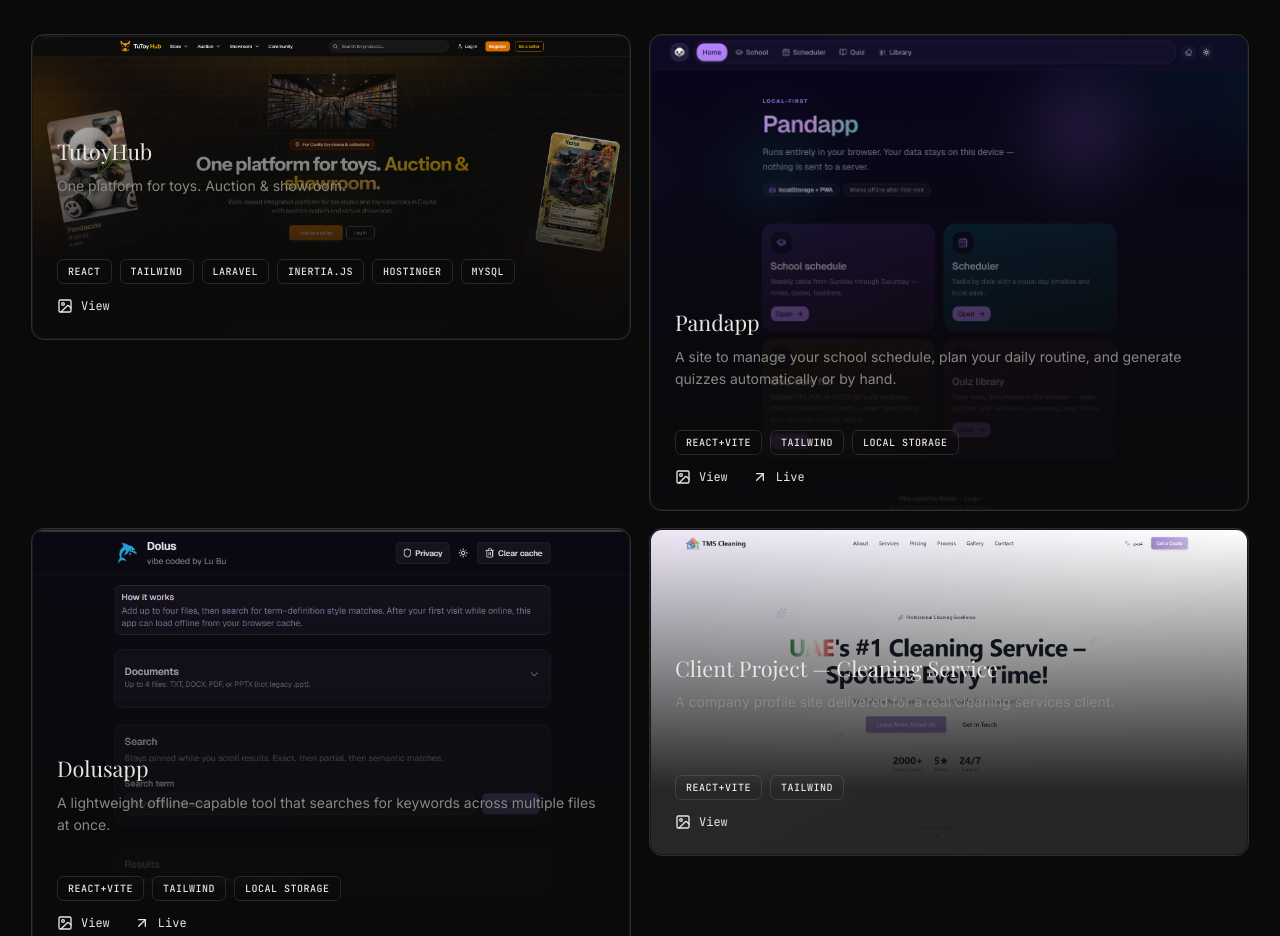
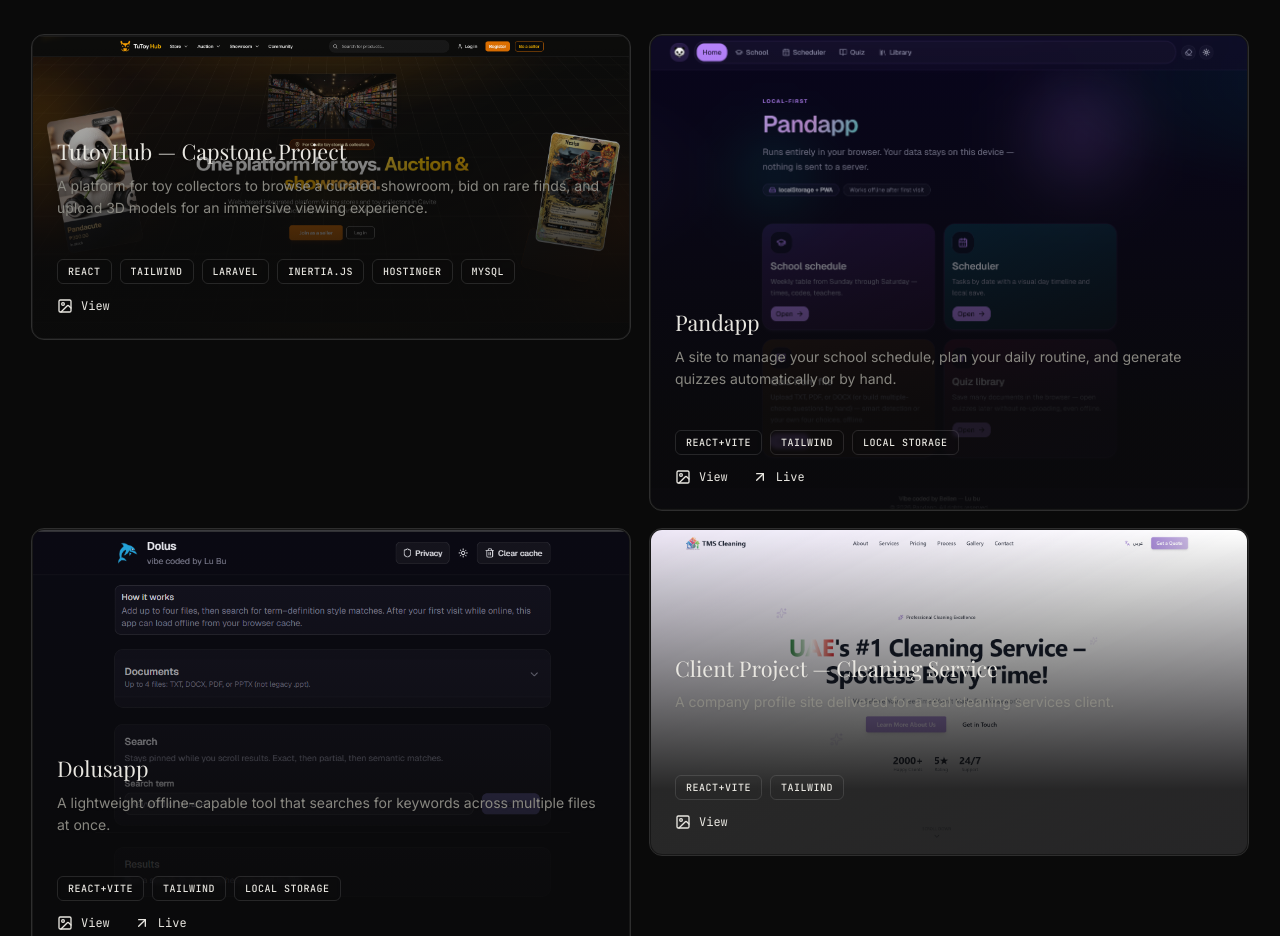
Before and after one commit to MarioGITben/portfolio, a React (Vite) app: page / in a window 1280 px wide. Shown: the part 1960-2896 px from the top of the page. Built offline with nearby package versions, Linux system fonts and the light colour scheme; a web font is replaced by a local one.

Commit message:
polished

```diff
--- a/src/data.ts
+++ b/src/data.ts
@@ -85,8 +85,8 @@ export const about = {
 /** Shown in the Projects section (responsive grid); add or remove entries as needed. */
 export const projects: Project[] = [
   {
-    title: { en: 'TutoyHub', tl: 'TutoyHub' },
-    blurb: { en: 'One platform for toys. Auction & showroom.', tl: 'Isang platform para sa pag-aaral at pagtuturo ng mga konsepto sa programming.' },
+    title: { en: 'TutoyHub — Capstone Project', tl: 'TutoyHub — Capstone Project' },
+    blurb: { en: 'A platform for toy collectors to browse a curated showroom, bid on rare finds, and upload 3D models for an immersive viewing experience.', tl: 'Isang platform para sa kolektor ng laruan na mag-browse sa isang na-curate na showroom, mag-bid sa mga bihirang mahanap, at mag-upload ng mga 3D na modelo para sa nakaka-engganyong karanasan sa panonood.' },
     blurbHover: {
       en: 'A platform where toy collectors can browse a curated showroom, bid on rare finds, and upload 3D models for an immersive viewing experience. One platform, two experiences, zero compromise.', tl: 'Isang platform kung saan maaaring mag-browse ang mga kolektor ng laruan sa isang na-curate na showroom, mag-bid sa mga bihirang mahanap, at mag-upload ng mga 3D na modelo para sa nakaka-engganyong karanasan sa panonood. Isang platform, dalawang karanasan, walang kompromiso.'
     },
```
